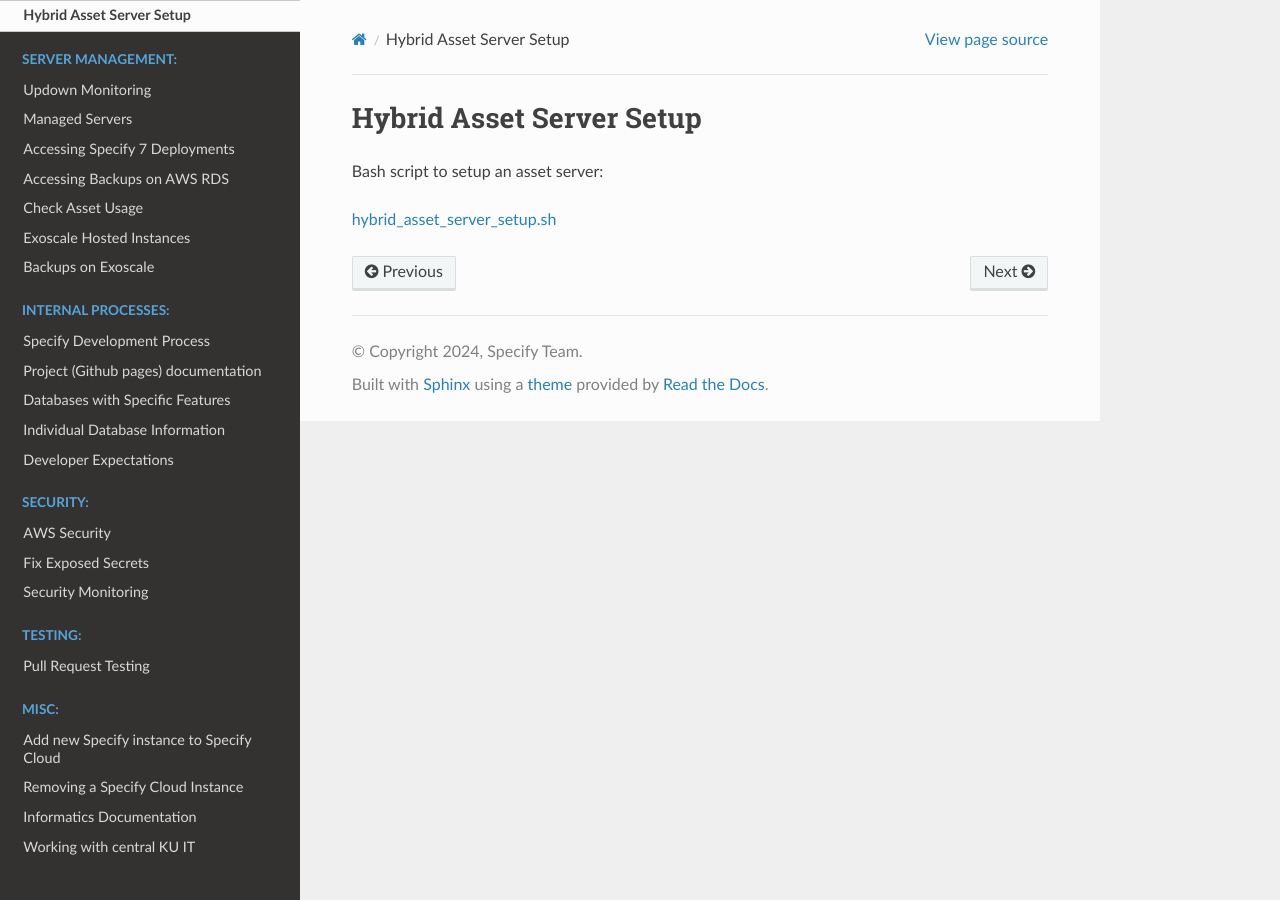
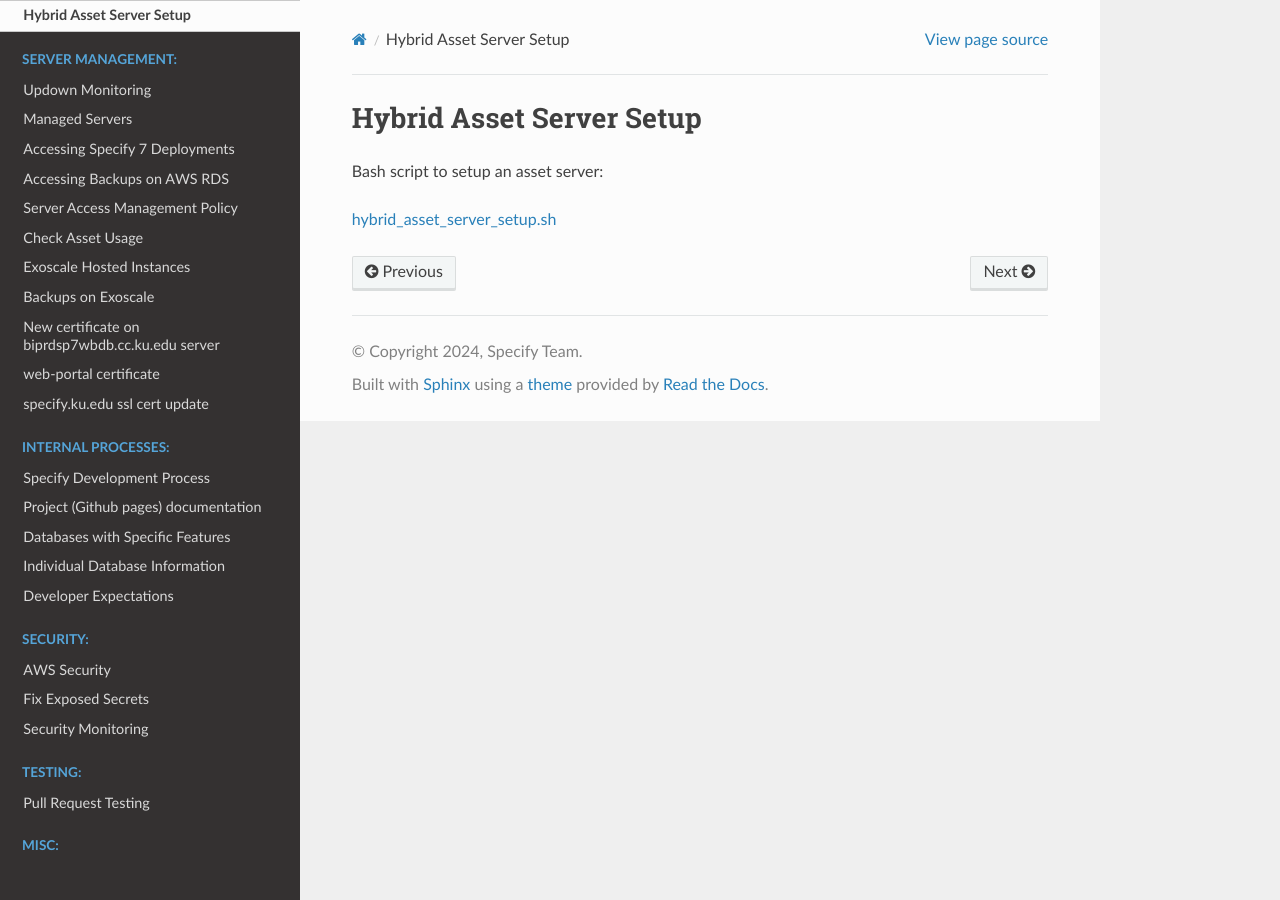
Before and after one commit to specify/specify.github.io, a Sphinx documentation site: the page built from sphinx/asset_server/hybrid_asset_server_setup.md, in a window 1280 px wide. Built offline with Sphinx 7.4.7 and the Read the Docs theme 3.1.0, drawn with Linux system fonts in a browser that asks for light colours.

Commit message:
Update index.rst

```diff
--- a/sphinx/index.rst
+++ b/sphinx/index.rst
@@ -34,9 +34,11 @@
    :caption: Server Management:
 
    server_management/managed_servers
+   server_management/add_user_to_EC2
    server_management/check_asset_usage
    server_management/exoscale
    server_management/exoscale_backups
+   server_management/kuit_ssl_certs
 
 .. toctree::
    :maxdepth: 1
```
